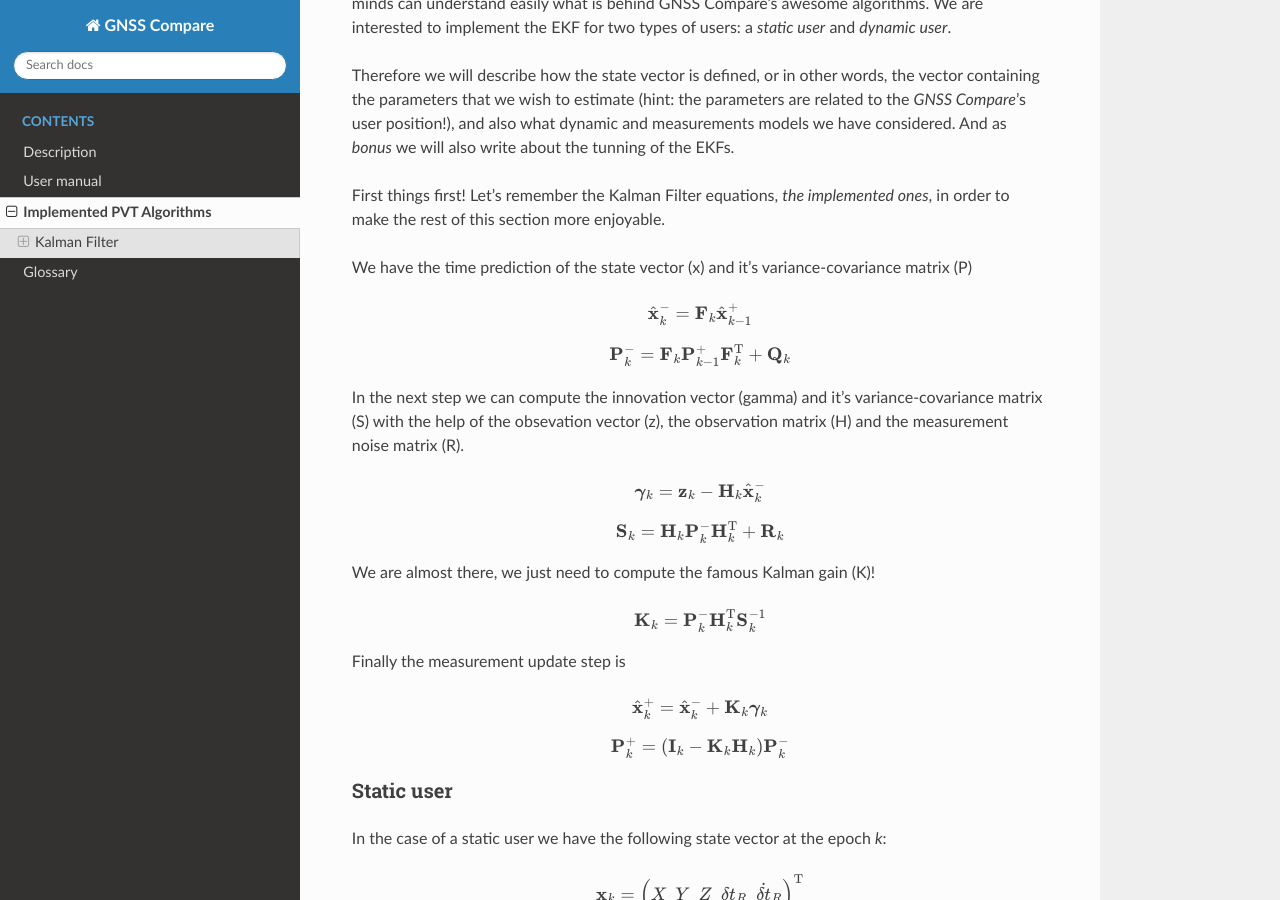
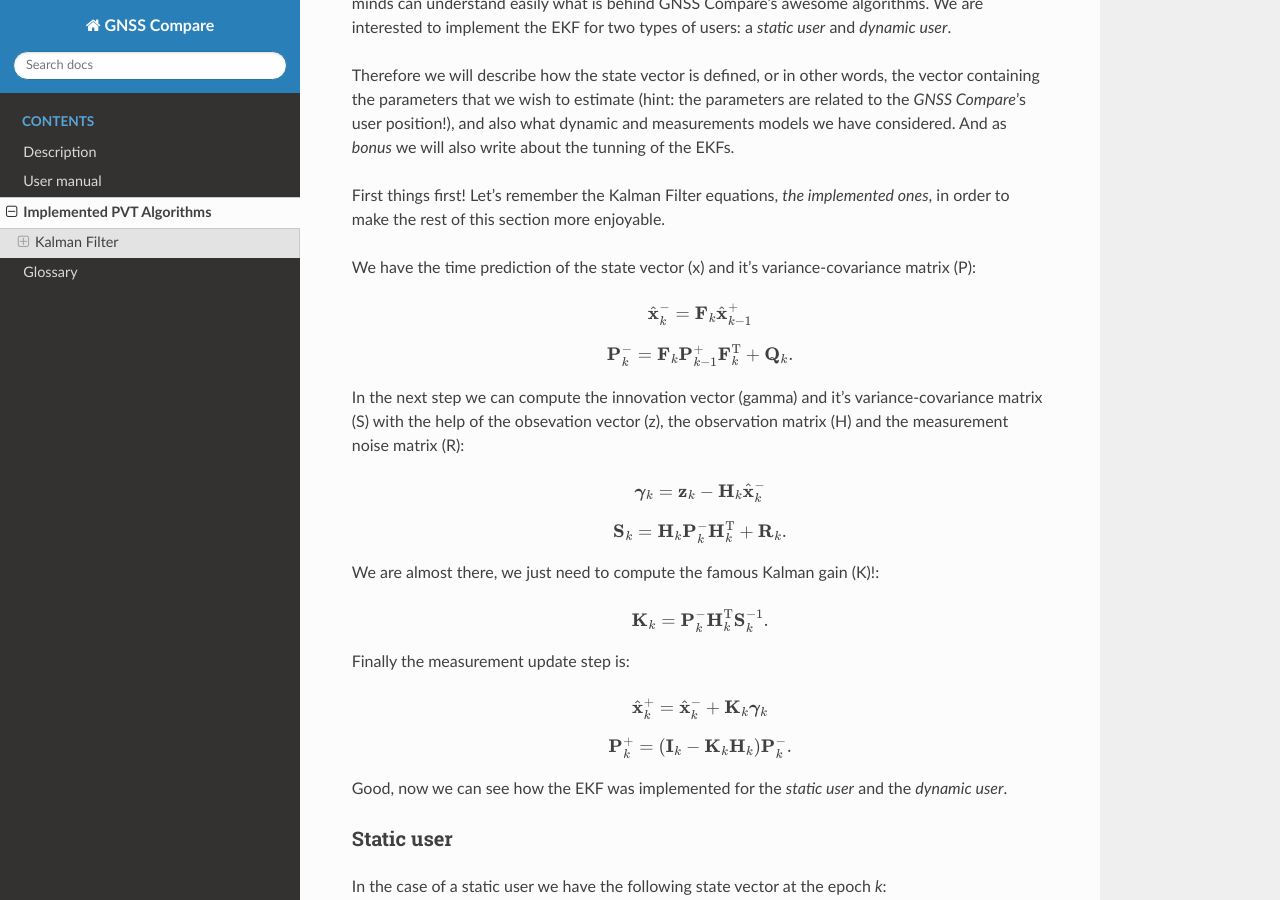
Before and after one commit to TheGalfins/GNSS_Compare, a Sphinx documentation site: the page built from docs/implemented_algorithms.rst, in a window 1280 px wide and 900 px high, scrolled down 344 px. Built offline with Sphinx 7.4.7 and the Read the Docs theme 2.0.0, drawn with Linux system fonts in a browser that asks for light colours.

Commit message:
The static user EKF description is finished!

```diff
--- a/docs/implemented_algorithms.rst
+++ b/docs/implemented_algorithms.rst
@@ -21,32 +21,34 @@
 
 First things first! Let's remember the Kalman Filter equations, *the implemented ones*, in order to make the rest of this section more enjoyable.
 
-We have the time prediction of the state vector (x) and it's variance-covariance matrix (P)
+We have the time prediction of the state vector (x) and it's variance-covariance matrix (P):
 
 .. math::
   \hat{\mathbf{x}}^-_k = \mathbf{F}_k \hat{\mathbf{x}}^+_{k-1}
 .. math::
-  \mathbf{P}^-_k = \mathbf{F}_k \mathbf{P}^+_{k-1} \mathbf{F}^{\text{T}}_k + \mathbf{Q}_k
+  \mathbf{P}^-_k = \mathbf{F}_k \mathbf{P}^+_{k-1} \mathbf{F}^{\text{T}}_k + \mathbf{Q}_k .
 
 In the next step we can compute the innovation vector (gamma) and it's variance-covariance matrix (S) with the help of
-the obsevation vector (z), the observation matrix (H) and the measurement noise matrix (R).
+the obsevation vector (z), the observation matrix (H) and the measurement noise matrix (R):
 
 .. math::
   \boldsymbol{\gamma}_k = \mathbf{z}_k - \mathbf{H}_k\hat{\mathbf{x}}^-_k
 .. math::
-  \mathbf{S}_k = \mathbf{H}_k \mathbf{P}^-_k \mathbf{H}_k^{\text{T}} + \mathbf{R}_k
+  \mathbf{S}_k = \mathbf{H}_k \mathbf{P}^-_k \mathbf{H}_k^{\text{T}} + \mathbf{R}_k.
 
-We are almost there, we just need to compute the famous Kalman gain (K)!
+We are almost there, we just need to compute the famous Kalman gain (K)!:
 
 .. math::
-  \mathbf{K}_k = \mathbf{P}^-_k \mathbf{H}_k^{\text{T}} \mathbf{S}^{-1}_k
+  \mathbf{K}_k = \mathbf{P}^-_k \mathbf{H}_k^{\text{T}} \mathbf{S}^{-1}_k.
 
-Finally the measurement update step is
+Finally the measurement update step is:
 
 .. math::
   \hat{\mathbf{x}}^+_k = \hat{\mathbf{x}}^-_k + \mathbf{K}_k \boldsymbol{\gamma}_k
 .. math::
-  \mathbf{P}^+_k = \left(\mathbf{I}_k - \mathbf{K}_k \mathbf{H}_k \right) \mathbf{P}^-_k
+  \mathbf{P}^+_k = \left(\mathbf{I}_k - \mathbf{K}_k \mathbf{H}_k \right) \mathbf{P}^-_k.
+
+Good, now we can see how the EKF was implemented for the *static user* and the *dynamic user*.
 
 
 Static user
```
